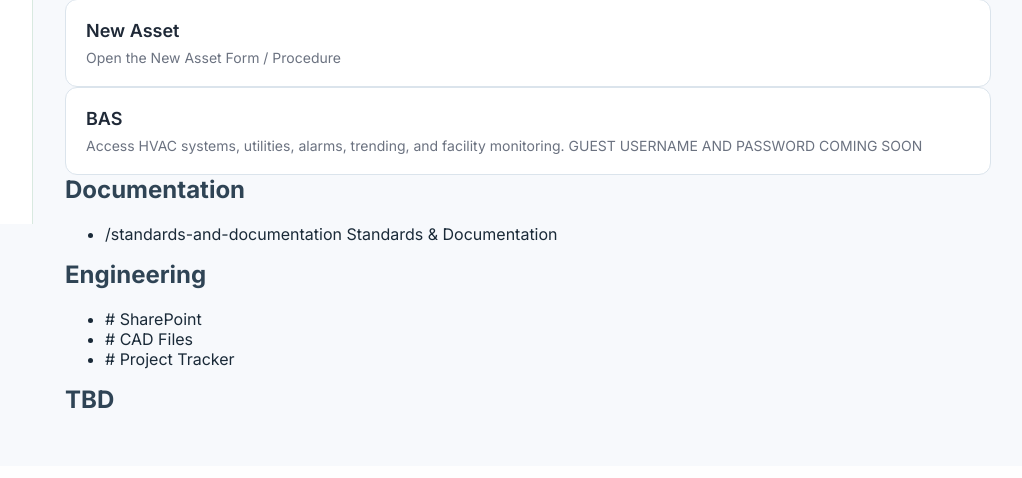
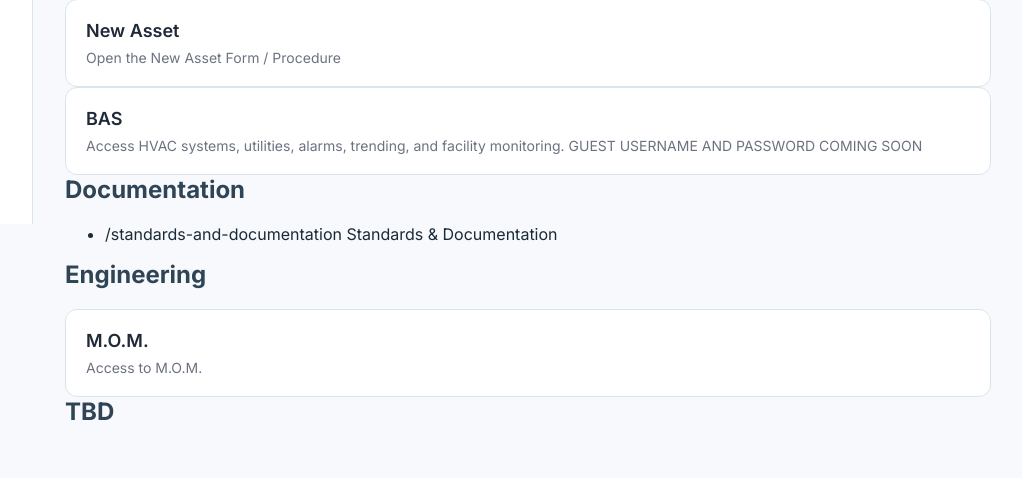
Before and after one commit to stupidshrimp/GREMLIN, a Flask app: page /reliability-links in a window 1280 px wide. Shown: the part 576-1054 px from the top of the page, without its empty margins (257-1279 px from the left). Before the commit the page ends 984 px from the top, so only its background shows below. Run offline with Flask 3, Linux system fonts and the light colour scheme.

Commit message:
Added M.O.M. link

```diff
--- a/templates/reliability_links.html
+++ b/templates/reliability_links.html
@@ -107,25 +107,25 @@
 
     <h2>Engineering</h2>
 
-    <ul>
-        <li>
-            #
-                SharePoint
-            </a>
-        </li>
+    <div class="link-grid">
 
-        <li>
-            #
-                CAD Files
-            </a>
-        </li>
+        <a
+            class="link-card"
+            href="https://mom.sandc.ws/"
+            target MOM
+            </span>
 
-        <li>
-            #
-                Project Tracker
-            </a>
-        </li>
-    </ul>
+            <span class="link-title">
+                    M.O.M.
+            </span>
+
+            <span class="link-description">
+                Access to M.O.M.
+
+            </span>
+
+        </a>
+
 
     <h2>TBD</h2>
 
```
